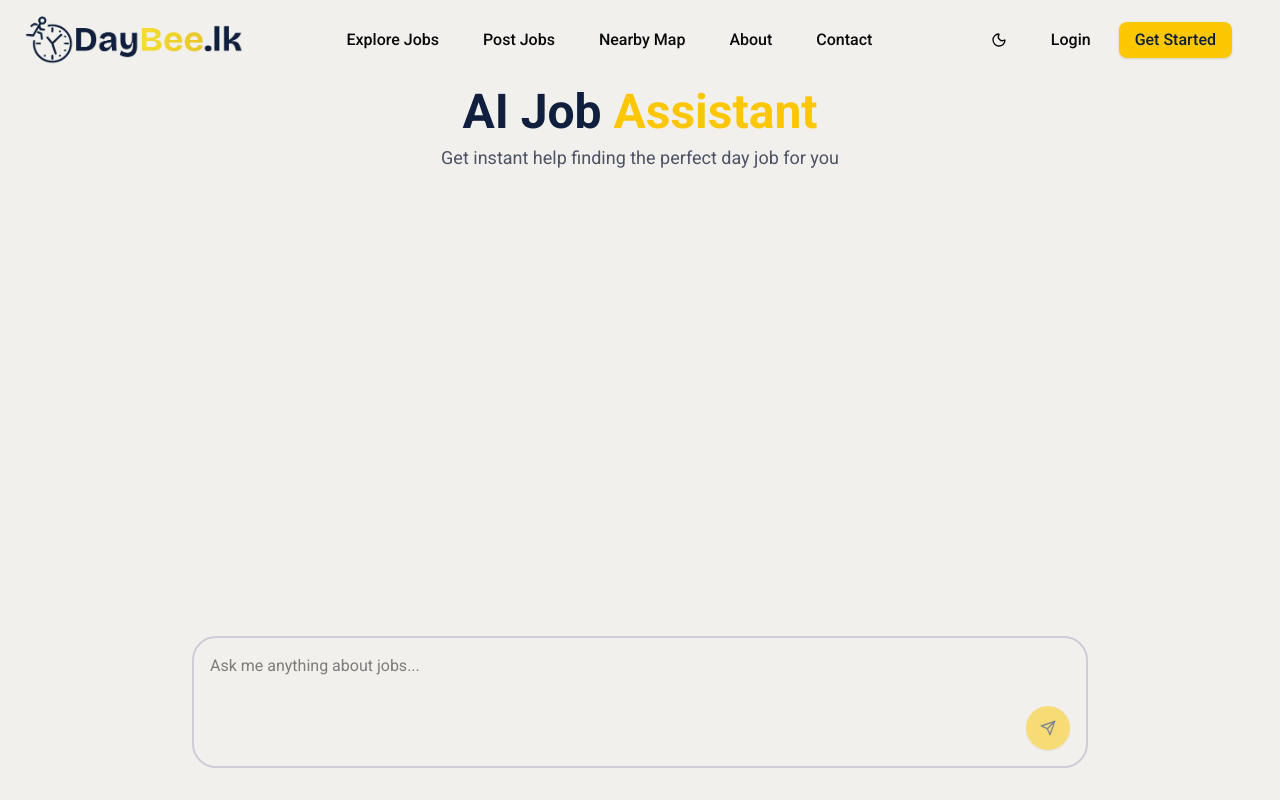
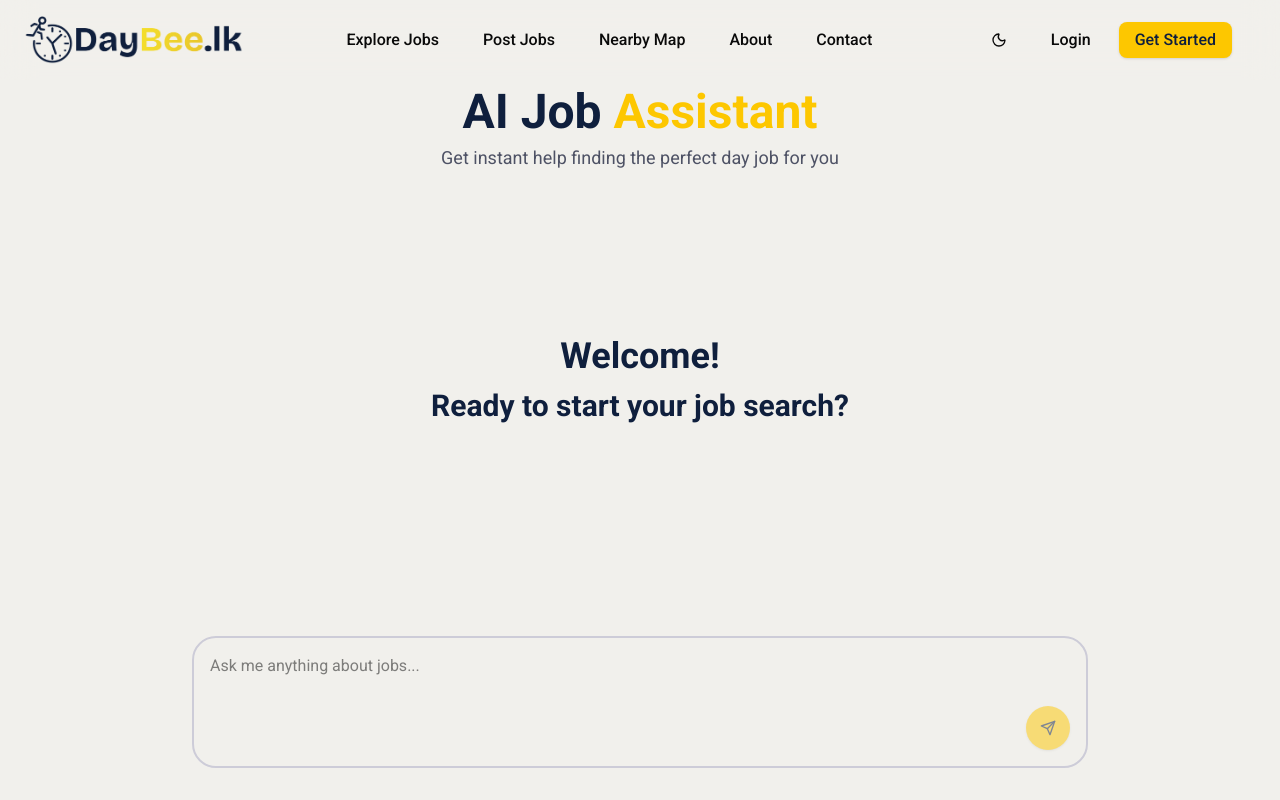
Before and after one commit to JayaniAnu10/Smart-Part-time-job-finder, a React (Vite) app in the folder frontend/part-time-react/: page /chatbot in a window 1280 px wide. Built offline with nearby package versions, Linux system fonts and the light colour scheme.

Commit message:
Complete the chatbot

```diff
--- a/frontend/part-time-react/src/components/chat/ChatBot.tsx
+++ b/frontend/part-time-react/src/components/chat/ChatBot.tsx
@@ -3,6 +3,8 @@ import axios from "axios";
 import TypingIndicator from "./TypingIndicator";
 import ChatMessages, { type Message } from "./ChatMessages";
 import ChatInput, { type ChatFormData } from "./ChatInput";
+import { HandCoins } from "lucide-react";
+import { PiHandWavingBold } from "react-icons/pi";
 
 type ChatResponse = {
   message: string;
@@ -47,7 +49,16 @@ const ChatBot = () => {
           Get instant help finding the perfect day job for you
         </div>
       </div>
+
       <div className="flex flex-col flex-1 gap-3 overflow-y-auto px-2">
+        {messages.length === 0 && (
+          <div className="flex flex-col items-center mt-35  md:text-4xl font-bold md:gap-3 text-3xl text-center text-secondary">
+            <span>Welcome! </span>
+            <span className="md:text-3xl text-2xl ">
+              Ready to start your job search?
+            </span>
+          </div>
+        )}
         <ChatMessages messages={messages} />
         {isLoading && <TypingIndicator />}
         {error && <p className="text-red-500">{error}</p>}
```
